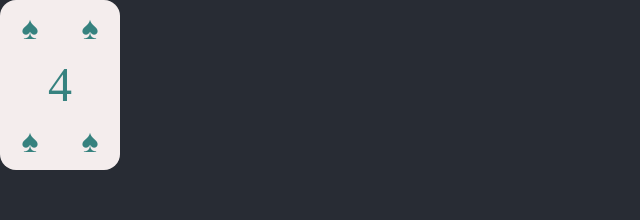
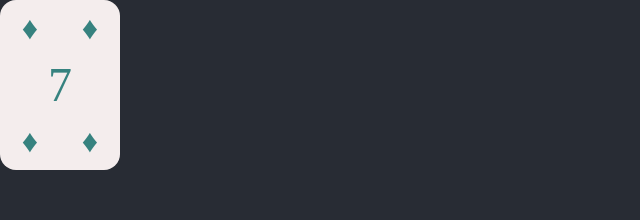
Before and after one commit to callumfairbairn/blob, a React (Create React App) app: page / in a window 1280 px wide. Shown: the top 220 px of the page, without its empty margins (0-640 px from the left). Built offline with nearby package versions, Linux system fonts and the light colour scheme.

Commit message:
Add Suits enum, CardType type and pass card into Card

```diff
--- a/src/App.tsx
+++ b/src/App.tsx
@@ -1,11 +1,12 @@
-import React from 'react';
-import './App.css';
-import {Card} from "./Card/Card";
+import React from 'react'
+import './App.css'
+import { Card } from './Card/Card'
+import { Suits } from './enums/suits'
 
 function App() {
   return (
     <div className="App">
-      <Card  value={4}/>
+      <Card card={{ value: 7, suit: Suits.Diamonds }}/>
     </div>
   );
 }
--- a/src/Card/Card.tsx
+++ b/src/Card/Card.tsx
@@ -1,27 +1,28 @@
 import React from 'react'
 import './Card.scss'
+import { CardType } from '../types/card'
 
 type CardProps = {
-    value: number
+    card: CardType
 }
 
-export const Card = ({ value }: CardProps) => {
+export const Card = ({ card }: CardProps) => {
     return (
-        <div className="card" >
+        <div className="card">
             <div className="suit">
-                ♠
+                {card.suit}
             </div>
             <div className="suit">
-                ♠
+                {card.suit}
             </div>
             <div className="number">
-                {value}
+                {card.value}
             </div>
             <div className="suit">
-                ♠
+                {card.suit}
             </div>
             <div className="suit">
-                ♠
+                {card.suit}
             </div>
         </div>
     )
--- /dev/null
+++ b/src/enums/suits.ts
@@ -0,0 +1,7 @@
+export enum Suits {
+    Clubs = "♣",
+    Diamonds = "♦",
+    Hearts = "♥",
+    Spades = "♠"
+
+}
--- /dev/null
+++ b/src/types/card.ts
@@ -0,0 +1,6 @@
+import { Suits } from '../enums/suits';
+
+export type CardType = {
+    value: number,
+    suit: Suits
+}
```
Also changed, not shown: 1 other file (tests, documents, lock files or other folders).
